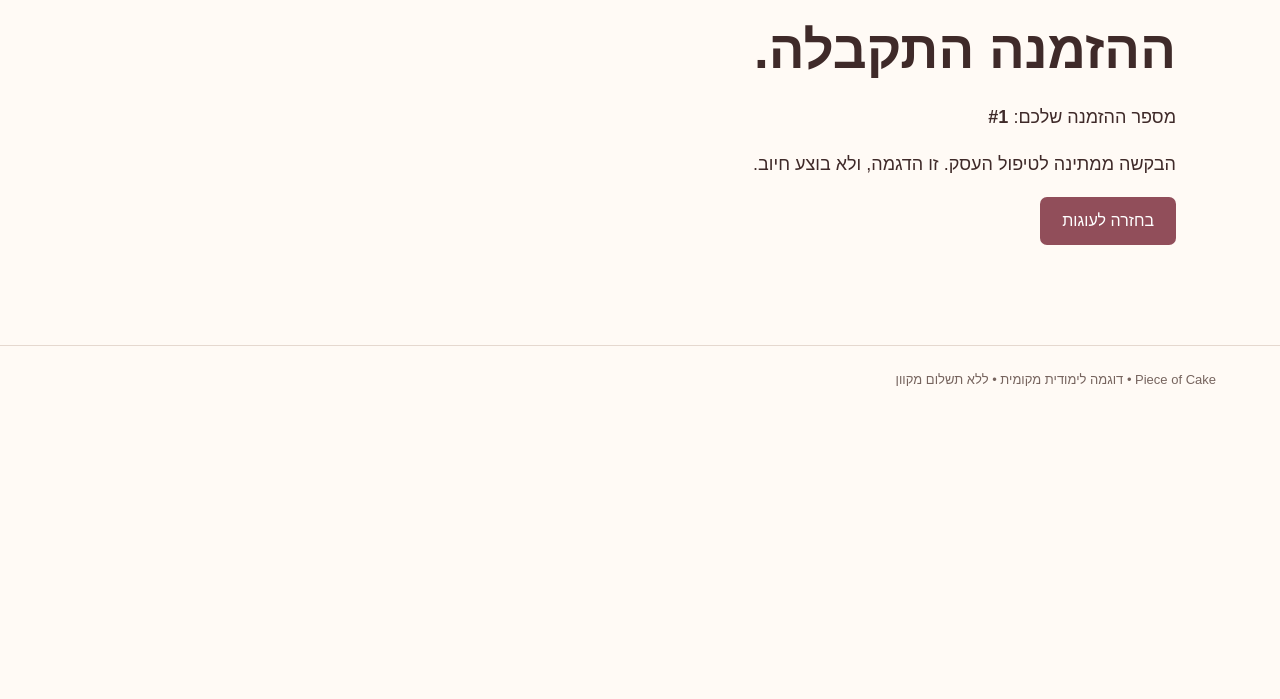
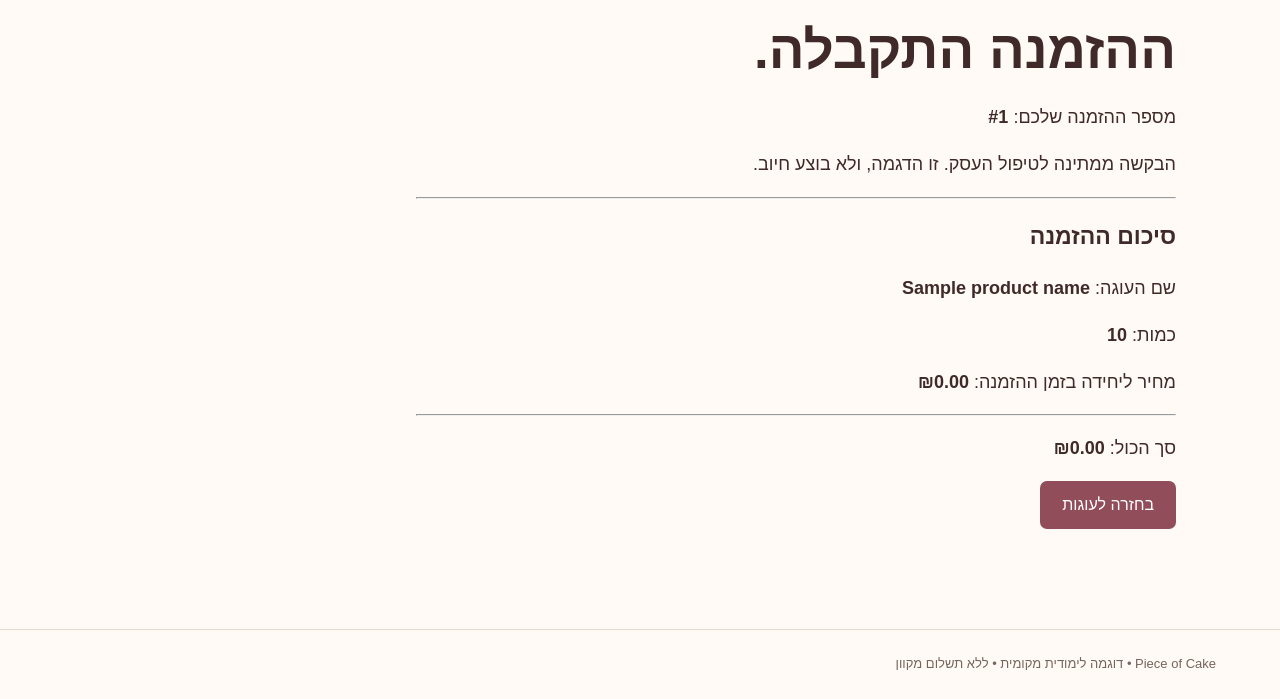
Before and after one commit to moshegabayinfo-cpu/piece-of-cake, a Flask app: template templates/thanks.html in a window 1280 px wide. Shown: the part 192-891 px from the top of the page. Before the commit the page ends 578 px from the top, so only its background shows below. Run offline with Flask 3, Linux system fonts and the light colour scheme; the template is opened without the code that fills it: most values are stand-ins (such as "Sample title", 1, 10 or a date in 2020); parts of the project's set-up code (start-up, migrations or seed data) failed here and were passed over; some libraries are stand-ins or nearby versions.

Commit message:
סיכום הזמנה בעמוד האישור

```diff
--- a/app.py
+++ b/app.py
@@ -191,13 +191,37 @@ def order(product_id):
     ), (400 if error else 200)
 
 
+
 @app.get("/thanks/<int:order_id>")
 def thanks(order_id):
     with connect() as db:
-        found = db.execute("SELECT id FROM orders WHERE id=%s", (order_id,)).fetchone()
+        found = db.execute(
+            """
+            SELECT
+                o.id,
+                p.name AS product_name,
+                o.quantity,
+                o.unit_price,
+                o.quantity * o.unit_price AS total
+            FROM orders o
+            JOIN products p ON p.id = o.product_id
+            WHERE o.id = %s
+            """,
+            (order_id,)
+        ).fetchone()
+
     if not found:
         abort(404, "ההזמנה לא נמצאה")
-    return render_template("thanks.html", order_id=order_id)
+
+    return render_template(
+        "thanks.html",
+        order_id=found["id"],
+        product_name=found["product_name"],
+        quantity=found["quantity"],
+        unit_price=found["unit_price"],
+        total=found["total"]
+    )
+
 
 
 @app.get("/admin")
--- a/templates/thanks.html
+++ b/templates/thanks.html
@@ -1,11 +1,44 @@
+
 {% extends "base.html" %}
 
 {% block content %}
     <section class="hero">
         <span class="eyebrow">איזה כיף!</span>
         <h1>ההזמנה התקבלה.</h1>
-        <p>מספר ההזמנה שלכם: <strong>#{{ order_id }}</strong></p>
+
+        <p>
+            מספר ההזמנה שלכם:
+            <strong>#{{ order_id }}</strong>
+        </p>
+
         <p>הבקשה ממתינה לטיפול העסק. זו הדגמה, ולא בוצע חיוב.</p>
+
+        <hr>
+
+        <h2>סיכום ההזמנה</h2>
+
+        <p>
+            שם העוגה:
+            <strong>{{ product_name }}</strong>
+        </p>
+
+        <p>
+            כמות:
+            <strong>{{ quantity }}</strong>
+        </p>
+
+        <p>
+            מחיר ליחידה בזמן ההזמנה:
+            <strong>₪{{ "%.2f"|format(unit_price) }}</strong>
+        </p>
+
+        <hr>
+
+        <p>
+            סך הכול:
+            <strong>₪{{ "%.2f"|format(total) }}</strong>
+        </p>
+
         <a class="button" href="/">בחזרה לעוגות</a>
     </section>
 {% endblock %}
```
Also changed, not shown: 1 other file.
